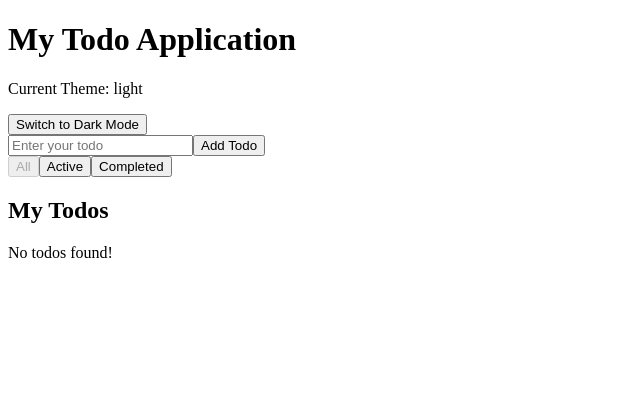
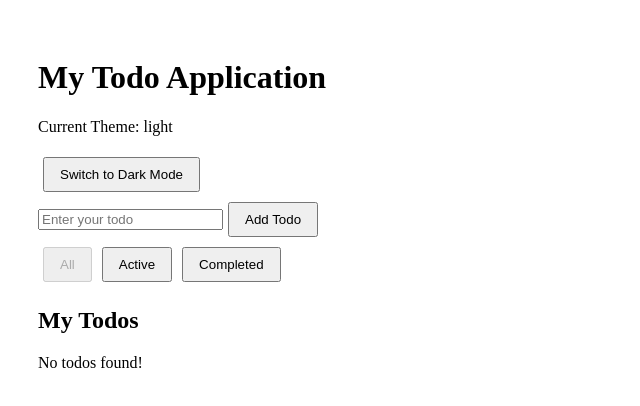
Before and after one commit to darshita2711/lab_10.3_context_api, a React (Vite) app: page / in a window 1280 px wide. Shown: the top 406 px of the page, without its empty margins (0-640 px from the left). Built offline with nearby package versions, Linux system fonts and the light colour scheme.

Commit message:
Persist todos using localStorage

```diff
--- a/src/App.css
+++ b/src/App.css
@@ -0,0 +1,22 @@
+
+.app {
+  min-height: 100vh;
+  padding: 30px;
+  transition: background-color 0.3s, color 0.3s;
+}
+
+.app.light {
+  background-color: white;
+  color: black;
+}
+
+.app.dark {
+  background-color: #222;
+  color: white;
+}
+
+.app button {
+  margin: 5px;
+  padding: 8px 15px;
+  cursor: pointer;
+}
--- a/src/App.tsx
+++ b/src/App.tsx
@@ -1,15 +1,23 @@
-import { useState } from 'react'
+import { useContext, useState } from 'react'
 import './App.css'
 import TodoList from './components/TodoList'
 import TodoInput from './components/TodoInput'
 import TodoFilter from './components/TodoFilter'
 import ThemeToggle from './components/ThemeToggle'
+import { ThemeContext } from './context/ThemeContext'
 
 function App() {
+  const context = useContext(ThemeContext);
+
+  if (!context) {
+    throw new Error("App must be inside ThemeProvider");
+  }
+
+  const { theme } = context;
 
   return (
 
-    <div>
+    <div className={`app ${theme}`}>
       <h1>My Todo Application</h1>
       <ThemeToggle />
       <TodoInput />
--- a/src/context/TodoProvider.tsx
+++ b/src/context/TodoProvider.tsx
@@ -1,4 +1,4 @@
-import { useState } from "react";
+import { useEffect, useState } from "react";
 import type { ReactNode } from "react";
 import { TodoContext } from "./TodoContext";
 import type { Todo } from "../types";
@@ -9,7 +9,17 @@ interface TodoProviderProps {
 
 export function TodoProvider({ children }: TodoProviderProps) {
 
-  const [todos, setTodos] = useState<Todo[]>([]);
+  const [todos, setTodos] = useState<Todo[]>(() => {
+    const savedTodos = localStorage.getItem("todos");
+
+    return savedTodos ? JSON.parse(savedTodos) : [];
+  });
+
+  // Save todos whenever they change
+  useEffect(() => {
+    localStorage.setItem("todos", JSON.stringify(todos));
+  }, [todos]);
+
 
    // Add a new todo
   const addTodo = (text: string) => {
```
